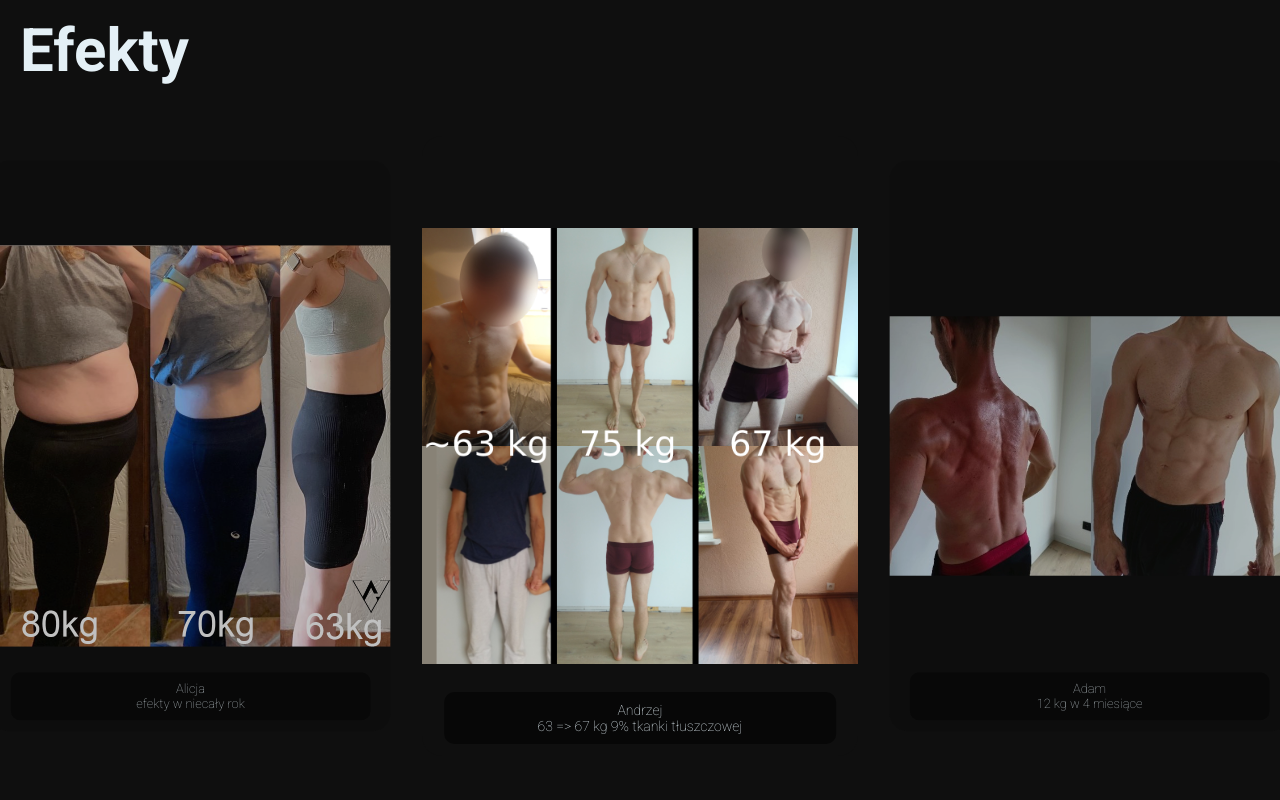
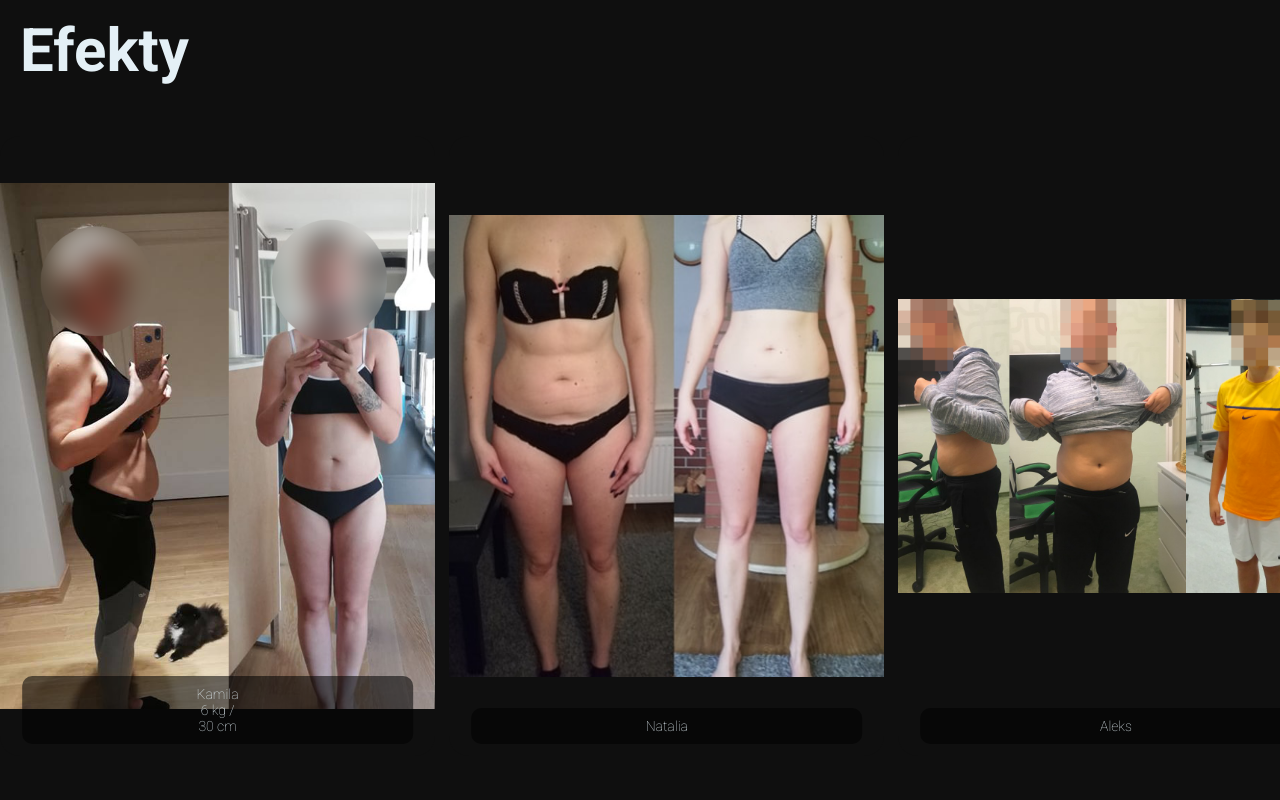
Before and after one commit to Kornio155/praktyki, a React (Vite) app: page / in a window 1280 px wide. Shown: the part 3540-4340 px from the top of the page. Built offline with nearby package versions, Linux system fonts and the light colour scheme.

Commit message:
Dodanie animacji do slidera efektów

```diff
--- a/src/components/BeforeAfterSection.tsx
+++ b/src/components/BeforeAfterSection.tsx
@@ -1,7 +1,7 @@
 import { useEffect, useRef, useState, useCallback } from "react";
 import "../styleSheets/BeforeAfter.css";
 
-// import zdjęć
+// images (bez zmian)
 import aleks from "../assets/przedIPo/aleks.png";
 import alicja from "../assets/przedIPo/alicja.png";
 import andrzej from "../assets/przedIPo/andrzej.jpg";
@@ -15,73 +15,95 @@ import natalia from "../assets/przedIPo/natalia.jpg";
 
 const items = [
     { id: 1, text: "Aleks", image: aleks },
-    { id: 2, text: "Alicja -efekty w niecały rok", image: alicja },
+    { id: 2, text: "Alicja - efekty w niecały rok", image: alicja },
     { id: 3, text: "Andrzej -63 => 67 kg 9% tkanki tłuszczowej", image: andrzej },
     { id: 4, text: "Adam -12 kg w 4 miesiące", image: adam },
-    { id: 5, text: "Aga -10% tkanki tłuszczowej -10 kg z tłuszczyku w 3 miesiące", image: aga },
-    { id: 6, text: "Ania -rekompozycja 12% tkanki tłuszczowej z ud", image: ania },
-    { id: 7, text: "Darek -odmłodzony o 18 lat.", image: darek },
-    { id: 8, text: "G. -Rekompozycja ciała", image: gosia },
-    { id: 9, text: "K. -6 kg łącznie -30cm w obwodach", image: kamila },
-    { id: 10, text: "N.", image: natalia }
+    { id: 5, text: "Aga -10% tkanki tłuszczowej -10 kg w 3 miesiące", image: aga },
+    { id: 6, text: "Ania - rekompozycja 12% tkanki tłuszczowej", image: ania },
+    { id: 7, text: "Darek - odmłodzony o 18 lat", image: darek },
+    { id: 8, text: "Gosia - rekompozycja ciała", image: gosia },
+    { id: 9, text: "Kamila -6 kg / -30 cm", image: kamila },
+    { id: 10, text: "Natalia", image: natalia }
 ];
+
+const TRANSITION = 650;
+
 export default function BeforeAfter() {
-    const intervalRef = useRef<ReturnType<typeof setInterval> | null>(null);
+    const trackRef = useRef<HTMLDivElement | null>(null);
     const touchStartX = useRef<number | null>(null);
 
+    // 🔥 NOWE: zapamiętanie kierunku
+    const directionRef = useRef<1 | -1>(1);
+
+    const [index, setIndex] = useState(0);
+    const [animating, setAnimating] = useState(false);
     const [hovered, setHovered] = useState(false);
     const [selectedImage, setSelectedImage] = useState<string | null>(null);
     const [loaded, setLoaded] = useState<Record<number, boolean>>({});
-    const [index, setIndex] = useState(0);
 
-    const getItem = useCallback(
-        (i: number) => items[(i + items.length) % items.length],
-        []
-    );
+    const getIndex = (i: number) =>
+        (i + items.length) % items.length;
 
-    const nextSlide = useCallback(() => {
-        setIndex((prev) => (prev + 1) % items.length);
-    }, []);
+    const move = (direction: 1 | -1) => {
+        if (animating) return;
 
-    const prevSlide = useCallback(() => {
-        setIndex((prev) => (prev - 1 + items.length) % items.length);
-    }, []);
+        const track = trackRef.current;
+        if (!track) return;
+
+        directionRef.current = direction; // 🔥 ZAPIS KIERUNKU
+
+        setAnimating(true);
+
+        track.style.transition = `transform ${TRANSITION}ms cubic-bezier(0.22, 1, 0.36, 1)`;
+        track.style.transform = `translateX(${direction * -36}%)`;
+    };
+
+    const commit = () => {
+        const dir = directionRef.current;
+
+        setIndex((prev) => getIndex(prev + dir));
+
+        const track = trackRef.current;
+        if (!track) return;
+
+        track.style.transition = "none";
+        track.style.transform = "translateX(0%)";
+
+        requestAnimationFrame(() => {
+            setAnimating(false);
+        });
+    };
+
+    useEffect(() => {
+        const track = trackRef.current;
+        if (!track) return;
+
+        const onEnd = () => {
+            if (!animating) return;
+            commit(); // 🔥 teraz zawsze poprawny kierunek
+        };
+
+        track.addEventListener("transitionend", onEnd);
+        return () => track.removeEventListener("transitionend", onEnd);
+    }, [animating]);
+
+    const next = useCallback(() => move(1), [animating]);
+    const prev = useCallback(() => move(-1), [animating]);
 
     useEffect(() => {
         if (hovered) return;
 
-        intervalRef.current = setInterval(() => {
-            setIndex((prev) => (prev + 1) % items.length);
-        }, 3000);
-
-        return () => {
-            if (intervalRef.current) {
-                clearInterval(intervalRef.current);
-                intervalRef.current = null;
-            }
-        };
+        const id = setInterval(() => next(), 3000);
+        return () => clearInterval(id);
     }, [hovered]);
 
-    useEffect(() => {
-        items.forEach((item) => {
-            const img = new Image();
-            img.src = item.image;
-        });
-    }, []);
-
     const visible = [
-        getItem(index - 2),
-        getItem(index - 1),
-        getItem(index),
-        getItem(index + 1),
-        getItem(index + 2),
+        items[getIndex(index - 2)],
+        items[getIndex(index - 1)],
+        items[getIndex(index)],
+        items[getIndex(index + 1)],
+        items[getIndex(index + 2)]
     ];
-
-    const getPositionClass = (i: number) => {
-        if (i === 2) return "center";
-        if (i === 1 || i === 3) return "adjacent";
-        return "outer";
-    };
 
     const handleTouchStart = (e: React.TouchEvent) => {
         touchStartX.current = e.touches[0].clientX;
@@ -93,37 +115,33 @@ export default function BeforeAfter() {
         const diff = e.changedTouches[0].clientX - touchStartX.current;
 
         if (Math.abs(diff) > 50) {
-            diff > 0 ? prevSlide() : nextSlide();
+            diff > 0 ? prev() : next();
         }
 
         touchStartX.current = null;
     };
 
+    const getPositionClass = (i: number) => {
+        if (i === 2) return "center";
+        if (i === 1 || i === 3) return "adjacent";
+        return "outer";
+    };
+
     return (
-        <section id="before-after" className="before-after">
+        <section className="before-after">
             <h2>Efekty</h2>
 
-            <div
-                className="ba-wrapper"
-
-            >
-                <button className="ba-arrow left" onClick={prevSlide}
-                        onMouseEnter={() => setHovered(true)}
-                        onMouseLeave={() => setHovered(false)}>
-                    ❮
-                </button>
+            <div className="ba-wrapper">
+                <button className="ba-arrow left" onClick={prev}>❮</button>
 
                 <div
                     className="ba-viewport"
                     onTouchStart={handleTouchStart}
                     onTouchEnd={handleTouchEnd}
                 >
-                    <div className="ba-track">
+                    <div className="ba-track" ref={trackRef}>
                         {visible.map((item, i) => (
-                            <div
-                                key={`${item.id}-${i}`}
-                                className={`ba-item ${getPositionClass(i)}`}
-                            >
+                            <div key={`${item.id}-${i}`} className={`ba-item ${getPositionClass(i)}`}>
                                 <div
                                     className="ba-image-wrapper"
                                     onClick={() => setSelectedImage(item.image)}
@@ -135,21 +153,16 @@ export default function BeforeAfter() {
                                         alt={item.text}
                                         draggable={false}
                                         onLoad={() =>
-                                            setLoaded((prev) => ({
-                                                ...prev,
-                                                [item.id]: true,
-                                            }))
+                                            setLoaded((p) => ({ ...p, [item.id]: true }))
                                         }
-                                        style={{
-                                            opacity: loaded[item.id] ? 1 : 0,
-                                        }}
+                                        style={{ opacity: loaded[item.id] ? 1 : 0 }}
                                     />
 
                                     <div className="ba-overlay">
                                         <p>
-                                            {item.text.split(" -").map((part, index) => (
-                                                <span key={index}>
-                                                    {part}
+                                            {item.text.split(" -").map((t, i) => (
+                                                <span key={i}>
+                                                    {t}
                                                     <br />
                                                 </span>
                                             ))}
@@ -161,18 +174,11 @@ export default function BeforeAfter() {
                     </div>
                 </div>
 
-                <button className="ba-arrow right" onClick={nextSlide}
-                        onMouseEnter={() => setHovered(true)}
-                        onMouseLeave={() => setHovered(false)}>
-                    ❯
-                </button>
+                <button className="ba-arrow right" onClick={next}>❯</button>
             </div>
 
             {selectedImage && (
-                <div
-                    className="ba-modal"
-                    onClick={() => setSelectedImage(null)}
-                >
+                <div className="ba-modal" onClick={() => setSelectedImage(null)}>
                     <div className="ba-modal-content">
                         <img src={selectedImage} alt="preview" />
                     </div>
--- a/src/styleSheets/BeforeAfter.css
+++ b/src/styleSheets/BeforeAfter.css
@@ -28,7 +28,7 @@
 ========================= */
 
 .ba-viewport {
-    overflow: visible;
+    overflow: hidden;
     width: 100%;
     position: relative;
 }
@@ -40,15 +40,14 @@
 .ba-track {
     display: flex;
     align-items: center;
-    justify-content: center;
     gap: 14px;
 
-    transition: transform 0.6s ease-in-out;
+    transition: transform 0.65s cubic-bezier(0.22, 1, 0.36, 1);
     will-change: transform;
 }
 
 /* =========================
-   ITEM BASE
+   ITEM BASE (FLAT - NO EFFECTS)
 ========================= */
 
 .ba-item {
@@ -57,54 +56,19 @@
     justify-content: center;
     align-items: center;
 
-    transform: scale(0.78);
-    opacity: 0.35;
+    transform: none;
+    opacity: 1;
+    filter: none;
 
-    transition: transform 0.4s ease, opacity 0.4s ease, filter 0.4s ease;
     position: relative;
-
-    filter: brightness(0.85);
 }
 
 /* =========================
-   CENTER
-========================= */
-
-.ba-item.center {
-    transform: scale(1);
-    opacity: 1;
-    z-index: 3;
-    filter: brightness(1);
-}
-
-/* =========================
-   ADJACENT
-========================= */
-
-.ba-item.adjacent {
-    transform: scale(0.92);
-    opacity: 0.78;
-    z-index: 2;
-    filter: brightness(0.95);
-}
-
-/* =========================
-   OUTER
-========================= */
-
-.ba-item.outer {
-    transform: scale(0.8);
-    opacity: 0.4;
-    z-index: 1;
-}
-
-/* =========================
-   IMAGE WRAPPER (FIX CROPPING)
+   IMAGE WRAPPER
 ========================= */
 
 .ba-image-wrapper {
     width: 100%;
-    max-width: 100%;
     height: 620px;
 
     display: flex;
@@ -120,7 +84,7 @@
     background: #0f0f0f;
 }
 
-/* IMAGE — NO CROP VERSION */
+/* IMAGE */
 .ba-image-wrapper img {
     max-width: 100%;
     max-height: 100%;
@@ -134,8 +98,9 @@
     transition: transform 0.3s ease;
 }
 
+/* opcjonalny hover (subtelny) */
 .ba-image-wrapper:hover img {
-    transform: scale(1.04);
+    transform: scale(1.02);
 }
 
 /* =========================
@@ -144,6 +109,7 @@
 
 .ba-overlay {
     font-family: sans-serif;
+
     position: absolute;
     bottom: 12px;
     left: 50%;
@@ -152,7 +118,7 @@
     width: 90%;
     box-sizing: border-box;
 
-    background: rgba(0,0,0,0.55);
+    background: rgba(0, 0, 0, 0.55);
     color: #E4F0F6;
 
     padding: 10px 14px;
@@ -180,7 +146,7 @@
     border-radius: 50%;
     border: none;
 
-    background: rgba(0,0,0,0.45);
+    background: rgba(0, 0, 0, 0.45);
     color: #E4F0F6;
 
     font-size: 26px;
@@ -198,7 +164,7 @@
 }
 
 .ba-arrow:hover {
-    background: rgba(255,255,255,0.15);
+    background: rgba(255, 255, 255, 0.15);
     transform: translateY(-50%) scale(1.15);
 }
 
@@ -248,6 +214,10 @@
     }
 }
 
+/* =========================
+   MODAL
+========================= */
+
 .ba-modal {
     position: fixed;
     inset: 0;
@@ -259,10 +229,10 @@
 
     z-index: 9999;
 
-    padding: 40px; /* KLUCZ — daje “oddech” */
+    padding: 40px;
     box-sizing: border-box;
 
-    overflow: auto; /* zabezpieczenie na małe ekrany */
+    overflow: auto;
     animation: fadeIn 0.25s ease;
 }
 
@@ -275,10 +245,9 @@
     max-height: 100%;
 }
 
-/* KLUCZOWA POPRAWKA */
 .ba-modal-content img {
     max-width: 100%;
-    max-height: calc(100vh - 80px); /* zostawia margines góra/dół */
+    max-height: calc(100vh - 80px);
 
     width: auto;
     height: auto;
@@ -286,16 +255,14 @@
     object-fit: contain;
 
     border-radius: 16px;
-    box-shadow: 0 10px 40px rgba(0,0,0,0.6);
+    box-shadow: 0 10px 40px rgba(0, 0, 0, 0.6);
 }
 
-/* animacje */
+/* =========================
+   ANIMATIONS
+========================= */
+
 @keyframes fadeIn {
     from { opacity: 0; }
     to { opacity: 1; }
 }
-
-@keyframes zoomIn {
-    from { transform: scale(0.85); opacity: 0; }
-    to { transform: scale(1); opacity: 1; }
-}
```
